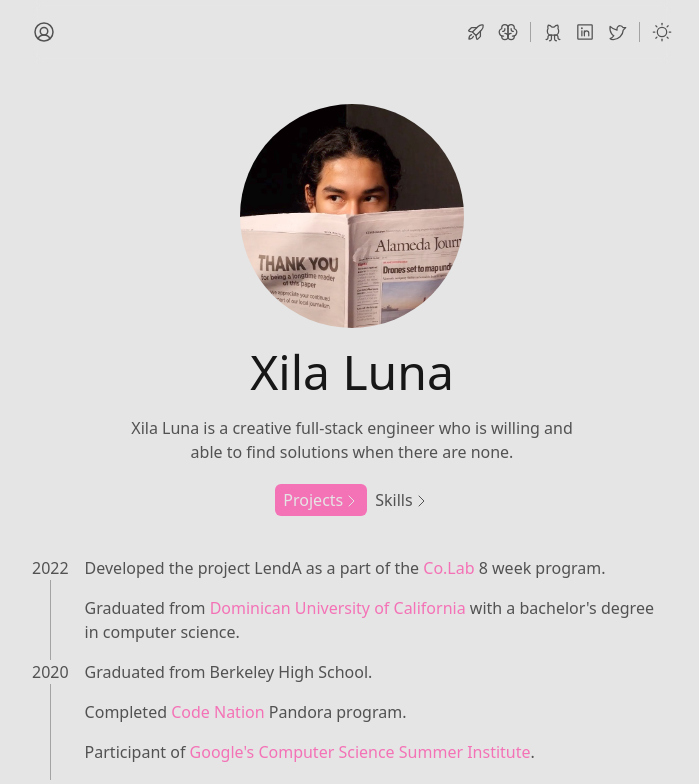
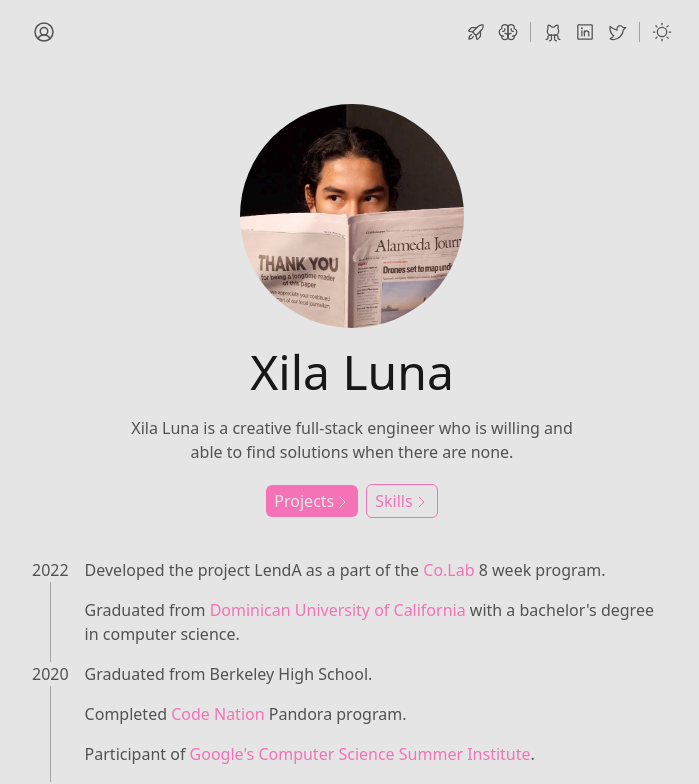
Before and after one commit to xilaluna/xilaluna.com, a Next.js app: page / in a window 1280 px wide. Shown: the top 784 px of the page, without its empty margins (288-987 px from the left). Built offline with nearby package versions, Linux system fonts and the light colour scheme.

Commit message:
[add] secondary button

```diff
--- a/styles/globals.css
+++ b/styles/globals.css
@@ -30,4 +30,7 @@
   .button-style {
     @apply rounded-md bg-pink-400 px-2 py-1 text-neutral-200 hover:bg-pink-500 dark:bg-indigo-400 dark:text-neutral-800 dark:hover:bg-indigo-500;
   }
+  .secondary-button-style {
+    @apply rounded-md border border-pink-400 px-2 py-1 text-pink-400 hover:border-pink-500 hover:bg-pink-300/25 dark:border-indigo-400 dark:text-indigo-400 dark:hover:border-indigo-500 dark:hover:bg-indigo-900/25;
+  }
 }
```
